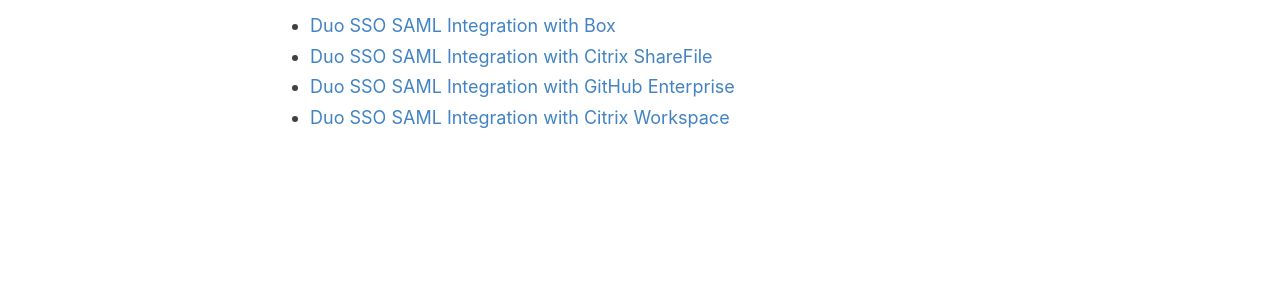
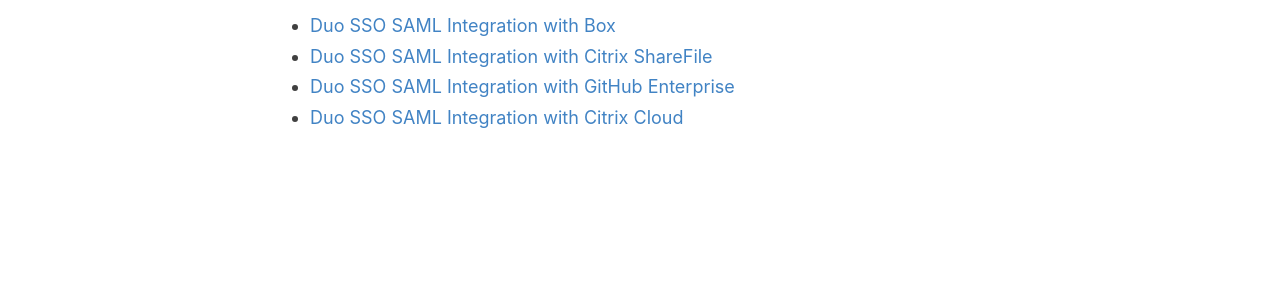
Before and after one commit to christophe81/christophe81.github.io, a Jekyll site: the page built from _pages/saml-docs.md, in a window 1280 px wide. Shown: the part 356-656 px from the top of the page. Built offline with Jekyll 4.4.1, drawn with Linux system fonts in a browser that asks for light colours.

Commit message:
Update saml-docs.md

```diff
--- a/_pages/saml-docs.md
+++ b/_pages/saml-docs.md
@@ -11,4 +11,4 @@
 * [Duo SSO SAML Integration with Box](https://chrisanderson.cloud/Duo-SSO-Box/)
 * [Duo SSO SAML Integration with Citrix ShareFile](https://chrisanderson.cloud/Duo-SSO-Citrix-ShareFile/)
 * [Duo SSO SAML Integration with GitHub Enterprise](https://chrisanderson.cloud/Duo-SSO-GitHub-Enterprise/)
-* [Duo SSO SAML Integration with Citrix Workspace](https://chrisanderson.cloud/Duo-SSO-Citrix-Workspace/)
+* [Duo SSO SAML Integration with Citrix Cloud](https://chrisanderson.cloud/Duo-SSO-Citrix-Workspace/)
```
